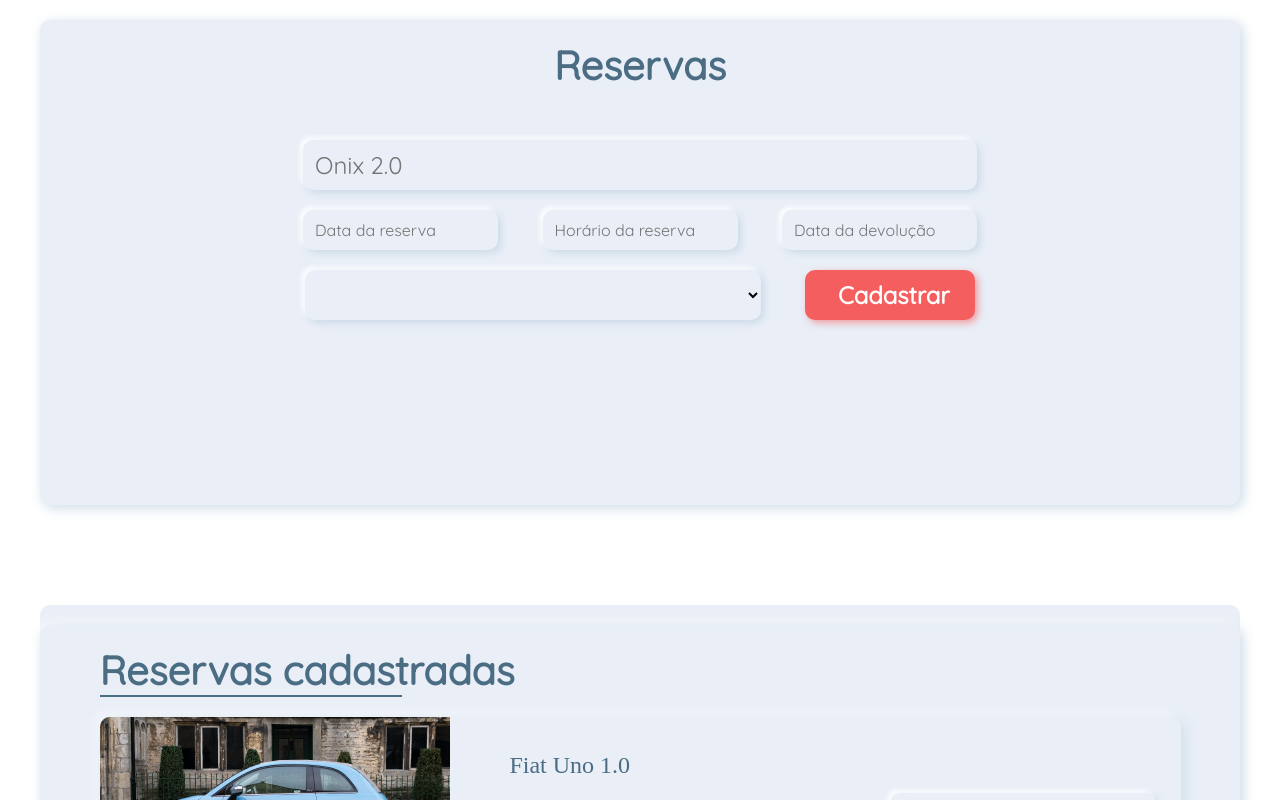
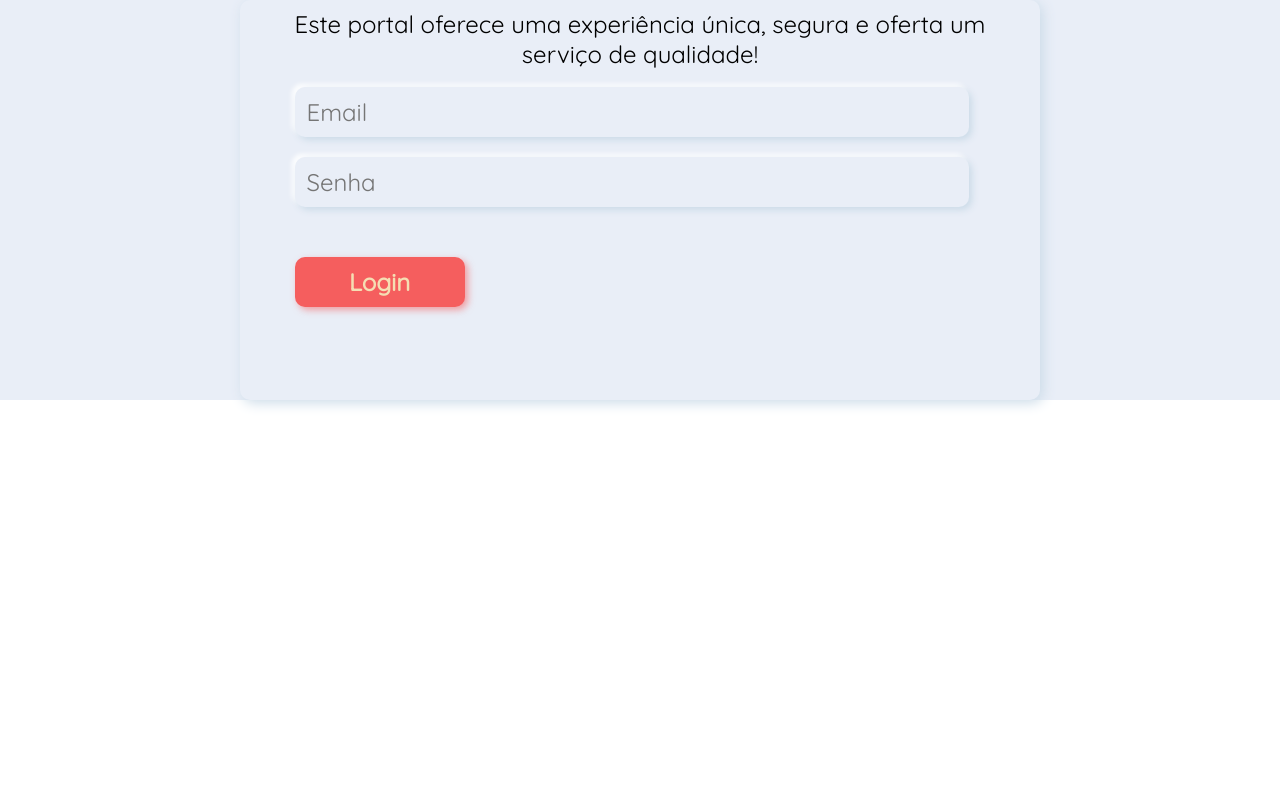
Before and after one commit to henriqueGabriel23/LocCar, an Angular app: page / in a window 1280 px wide. Shown: the top 800 px of the page. Built offline with nearby package versions, Linux system fonts and the light colour scheme; no server answers.

Commit message:
login para finalizar, VERONICA VAI FAZER!

```diff
--- a/src/app/app.component.html
+++ b/src/app/app.component.html
@@ -1 +1 @@
-<app-reserva></app-reserva>
+<app-login></app-login>
--- a/src/app/login/login.component.html
+++ b/src/app/login/login.component.html
@@ -1,12 +1,15 @@
 <body>
     <main>
         <div class="login">
-            <p class="frase">Este portal oferece uma experiência única, segura e oferta um serviço de qualidade!</p>
-            <div class="email_senha">
-                <input type="text" class="inp" placeholder="Email">
-                <input type="password" class="inp" placeholder="Senha">
-            </div>
-                 <button type="submit" class="botao">Login</button>
-         </div>
+            <form [formGroup]="form">
+
+                <p class="frase">Este portal oferece uma experiência única, segura e oferta um serviço de qualidade!</p>
+                <div class="email_senha">
+                    <input type="text" class="inp" formControlName="email" placeholder="Email">
+                    <input type="password" class="inp" formControlName="senha" placeholder="Senha">
+                </div>
+                <button type="submit" class="botao">Login</button>
+            </form>
+        </div>
     </main>
 </body>
--- a/src/app/login/login.component.ts
+++ b/src/app/login/login.component.ts
@@ -1,15 +1,51 @@
-import { Component, OnInit } from '@angular/core';
+import { Component } from '@angular/core';
+import { ServiceLoginService } from '../service/service-login.service';
+import { FormBuilder, FormControl, FormGroup, Validators } from '@angular/forms';
+import { CriarClientes } from '../models/salvar-cliente';
 
 @Component({
   selector: 'app-login',
   templateUrl: './login.component.html',
   styleUrls: ['./login.component.scss']
 })
-export class LoginComponent implements OnInit {
+export class LoginComponent {
 
-  constructor() { }
+  form!: FormGroup;
+  cliente!: CriarClientes[];
+
+
+
+  constructor(
+    private FormBulider: FormBuilder,
+    private ServiceLoginService: ServiceLoginService) { }
 
   ngOnInit(): void {
+
+    this.lerClientes()
+
+    this.form = this.FormBulider.group({
+
+      email: new FormControl('', [Validators.required, Validators.email]),
+      senha: new FormControl('', [Validators.required])
+
+    });
+
+
+  }
+
+  lerClientes() {
+
+    this.ServiceLoginService.lerClientes().subscribe({
+      next: (cliente: CriarClientes[]) => {
+        this.cliente = cliente;
+        console.log(cliente);
+
+      },
+      error: () => {
+        console.log("erro lerClientes");
+      }
+    });
+
   }
 
 }
--- /dev/null
+++ b/src/app/models/salvar-cliente.ts
@@ -0,0 +1,5 @@
+export interface CriarClientes{
+    id:number
+    email:string
+    senha:string
+}
--- /dev/null
+++ b/src/app/service/service-login.service.ts
@@ -0,0 +1,23 @@
+import { HttpClient } from '@angular/common/http';
+import { Injectable } from '@angular/core';
+import { Observable } from 'rxjs';
+import { CriarClientes } from '../models/salvar-cliente';
+
+@Injectable({
+  providedIn: 'root'
+})
+export class ServiceLoginService {
+
+  listaCliente: any
+
+  private listaClientes!: CriarClientes[];
+  private url = 'https://servidorcarros.glitch.me/usuarios';
+
+  constructor(private httpClient: HttpClient) {
+    this.listaCliente = [];
+  }
+
+  lerClientes(): Observable<CriarClientes[]> {
+    return this.httpClient.get<CriarClientes[]>(this.url);
+  }
+}
```
Also changed, not shown: src/app/app.module.ts (+6 -1 lines), src/app/server/clientes.json (added, +14 -0 lines), 1 other file (tests, documents, lock files or other folders).
